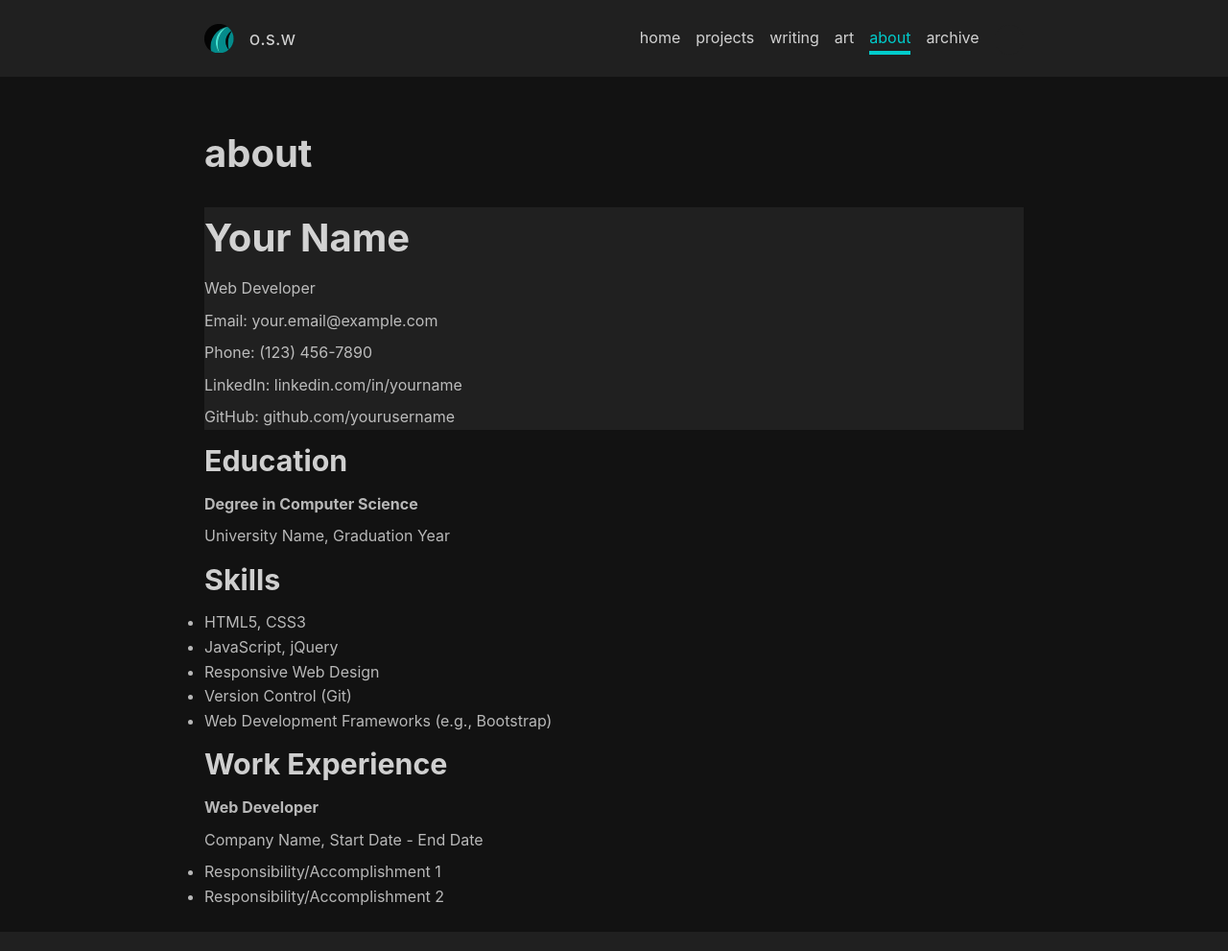
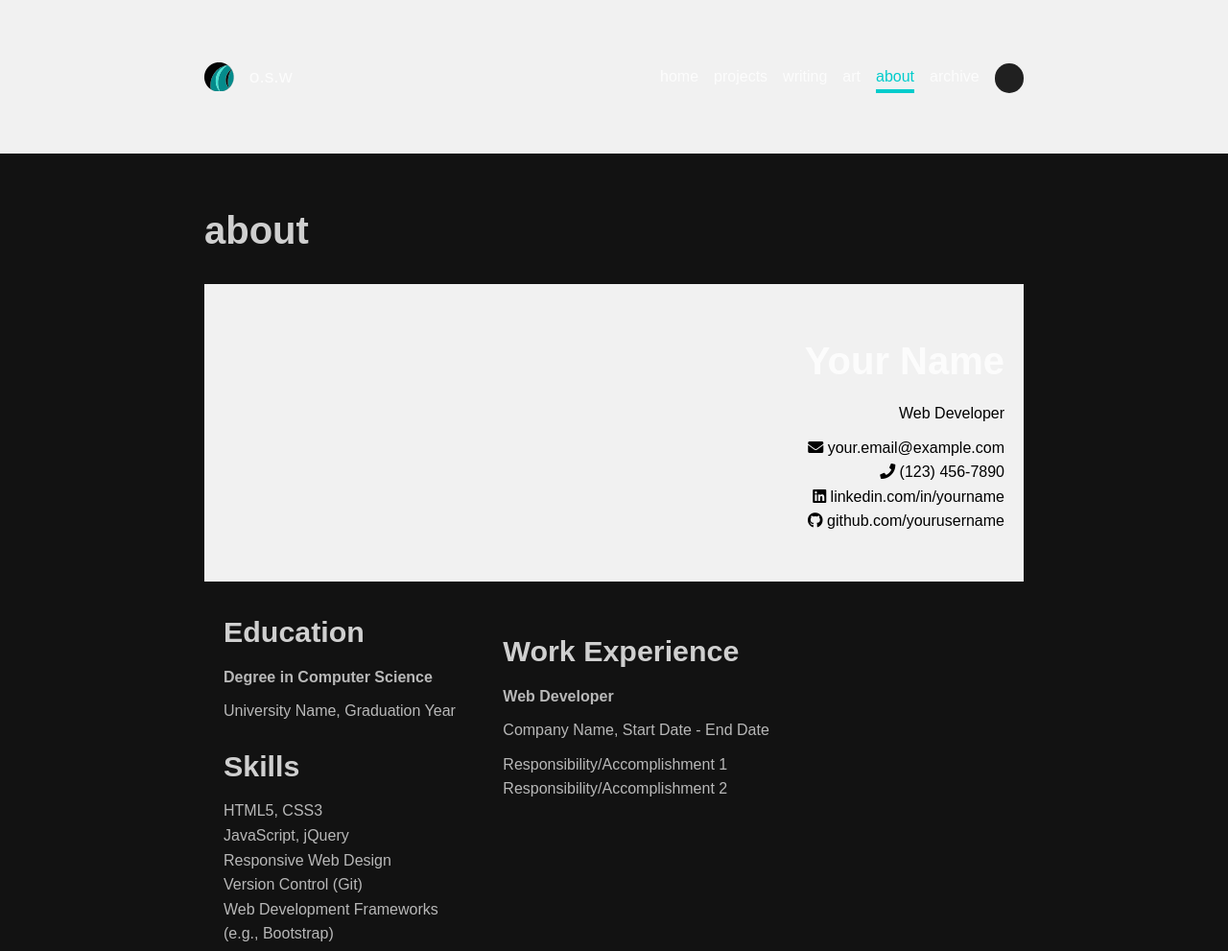
Before and after one commit to oliwhi/oliver_white, a Jekyll site: the page built from about.html, in a window 1280 px wide, cut to the strip 0-991 px from the top of the page. Shown: the whole strip at 96% size. Built offline with Jekyll 4.4.1, drawn with Linux system fonts in a browser that asks for light colours; nearby versions of some CDN libraries.

Commit message:
minor changes

```diff
--- a/about.html
+++ b/about.html
@@ -5,13 +5,67 @@
 key: page-about
 ---
 
+<!DOCTYPE html>
+<html lang="en">
+<head>
+    <meta charset="UTF-8">
+    <meta name="viewport" content="width=device-width, initial-scale=1.0">
+    <link rel="stylesheet" href="https://cdnjs.cloudflare.com/ajax/libs/font-awesome/5.15.3/css/all.min.css" integrity="sha384-KJ3o2DKtIkvYIK3UENzmM7KCkRr/rE9/Qpg6aAZGJwFDMVNA/GpGFF93hXpG5KkN" crossorigin="anonymous">
+    <title>Your Name - Resume</title>
+    <style>
+        body {
+            font-family: Arial, sans-serif;
+            margin: 0;
+            padding: 0;
+            color: #000000; /* Text color compatible with the pre-styled theme */
+        }
+        .header {
+            padding: 40px 20px;
+            background-color: #f1f1f1; /* Header background color compatible with the pre-styled theme */
+            color: #000000; /* Header text color compatible with the pre-styled theme */
+            text-align: right;
+        }
+        .container {
+            display: grid;
+            grid-template-columns: 1fr 2fr; /* Two columns with the left one being 1/3 the size of the right */
+            padding: 20px;
+        }
+        h1, h2, h3, h4, h5 {
+            margin-bottom: 10px;
+        }
+        p {
+            margin: 10px 0;
+        }
+        ul {
+            list-style-type: none;
+            padding: 0;
+        }
+        .left-column {
+            padding-right: 20px;
+        }
+        .content {
+            padding: 20px;
+        }
+        .education, .experience, .skills {
+            margin-bottom: 20px;
+        }
+        .contact-icons {
+            font-size: 18px;
+            margin-bottom: 10px;
+        }
+    </style>
+</head>
+<body>
+
     <div class="header">
         <h1>Your Name</h1>
         <p>Web Developer</p>
-  <p>Email: your.email@example.com</p>
-  <p>Phone: (123) 456-7890</p>
-  <p>LinkedIn: linkedin.com/in/yourname</p>
-  <p>GitHub: github.com/yourusername</p>
+        <p>
+            <i class="fas fa-envelope"></i> your.email@example.com <br>
+            <i class="fas fa-phone"></i> (123) 456-7890 <br>
+            <i class="fab fa-linkedin"></i> linkedin.com/in/yourname <br>
+            <i class="fab fa-github"></i> github.com/yourusername
+        </p>
     </div>
 
     <div class="container">
@@ -34,7 +88,7 @@
             </section>
         </div>
 
-  <div class="right-column">
+        <div class="content">
             <section class="experience">
                 <h2>Work Experience</h2>
                 <p><strong>Web Developer</strong></p>
@@ -46,3 +100,5 @@
             </section>
         </div>
     </div>
+
+</body>
```
Lines whose indentation alone changed are shown as unchanged.
